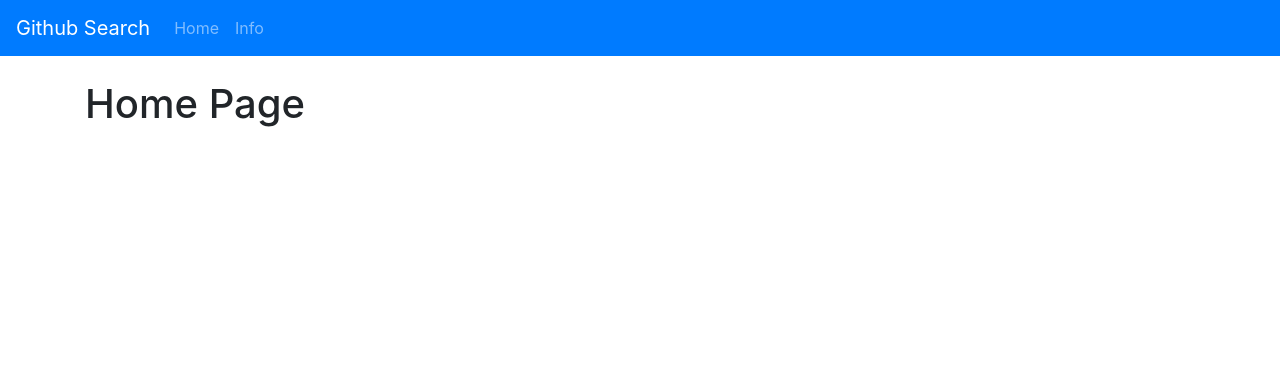
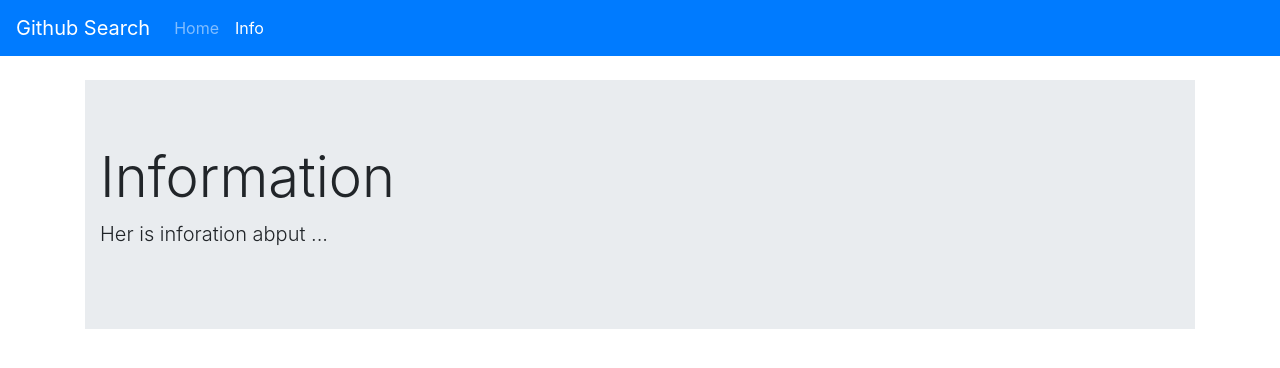
Before and after one commit to mikayel5/search_in_git, a React (Create React App) app: page /about in a window 1280 px wide. Shown: the top 368 px of the page. Built offline with nearby package versions, Linux system fonts and the light colour scheme.

Commit message:
add routing implement pages

```diff
--- a/package.json
+++ b/package.json
@@ -10,6 +10,7 @@
     "node-sass": "^4.13.1",
     "react": "^16.12.0",
     "react-dom": "^16.12.0",
+    "react-router-dom": "^5.1.2",
     "react-scripts": "3.3.1"
   },
   "scripts": {
--- a/src/App.js
+++ b/src/App.js
@@ -1,16 +1,29 @@
 import React from 'react';
 import Navbar from './components/Navbar';
 import Home from './pages/Home';
+import { BrowserRouter, Switch, Route } from 'react-router-dom';
+import About from './pages/About';
+import Profile from './pages/Profile';
 
 
 function App() {
   return (
-    <React.Fragment>
+    <BrowserRouter>
       <Navbar />
       <div className='container pt-4'>
-        <Home />
+        <Switch>
+          <Route path='/' exact>
+            <Home />
+          </Route>
+          <Route path='/about'>
+            <About />
+          </Route>
+          <Route path='/profile:name'>
+            <Profile />
+          </Route>
+        </Switch>
       </div>
-    </React.Fragment>
+    </BrowserRouter>
   );
 }
 
--- a/src/components/Navbar.js
+++ b/src/components/Navbar.js
@@ -1,4 +1,5 @@
 import React from 'react'
+import { NavLink } from 'react-router-dom'
 
 
 const Navbar = () => (
@@ -8,10 +9,10 @@ const Navbar = () => (
         </div>
         <ul className='navbar-nav'>
             <li className='nav-item'>
-                <a href='/' className='nav-link'>Home</a>
+                <NavLink exact to='/' className='nav-link'>Home</NavLink>
             </li>
             <li className='nav-item'>
-                <a href='/about' className='nav-link'>Info</a>
+                <NavLink to='/about' className='nav-link'>Info</NavLink>
             </li>
         </ul>
     </nav>
--- /dev/null
+++ b/src/components/Search.js
@@ -0,0 +1,15 @@
+import React from 'react'
+
+
+const Search = () => {
+    return (
+        <div className='form-group'>
+            <input
+                type='text'
+                className='form-control'
+                placeholder='write nik User...'
+            />
+        </div>
+    )
+}
+export default Search
--- a/src/pages/About.js
+++ b/src/pages/About.js
@@ -3,8 +3,11 @@ import React from 'react'
 
 const About = () => {
     return (
-        <div>
-            <h1>About Page</h1>
+        <div className="jumbotron jumbotron-fluid">
+            <div className="container">
+                <h1 className="display-4">Information</h1>
+                <p className="lead">Her is inforation abput ...</p>
+            </div>
         </div>
     )
 }
--- a/src/pages/Home.js
+++ b/src/pages/Home.js
@@ -1,11 +1,12 @@
-import React from 'react'
+import React, { Fragment } from 'react'
+import Search from '../components/Search'
 
 
 const Home = () => {
     return (
-        <div>
-            <h1>Home Page</h1>
-        </div>
+        <Fragment>
+            <Search />
+        </Fragment>
     )
 }
 
```
Also changed, not shown: 1 other file (tests, documents, lock files or other folders).
